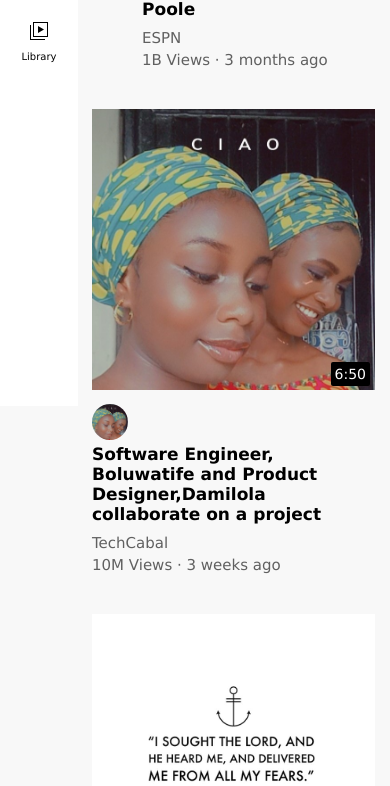
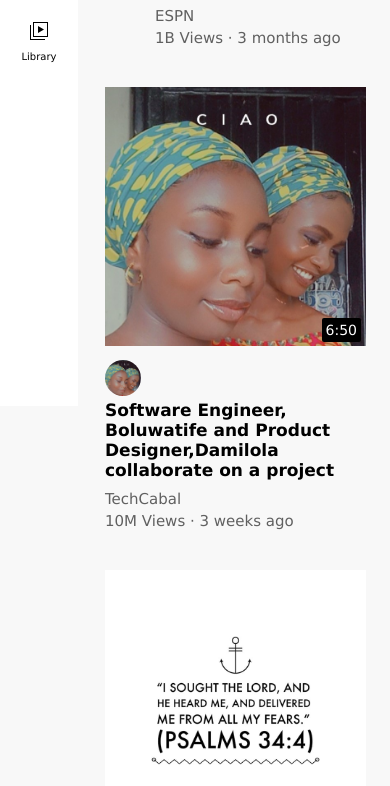
Before and after one commit to teefeh07/YouTube-Clone, a plain HTML site: page index.html in a window 390 px wide. Shown: the part 438-1224 px from the top of the page. Drawn offline with Linux system fonts and the light colour scheme.

Commit message:
Update general.css

```diff
--- a/styles/general.css
+++ b/styles/general.css
@@ -10,11 +10,3 @@ body{
     background-color: rgb(248, 248, 248);
     font-family: Verdana;
 }
-@media (min-width: 320px) and (max-width: 480px){
-    body{
-        padding-right: 15px;
-        padding-left: 92px;
-
-    }
-
-}
```
